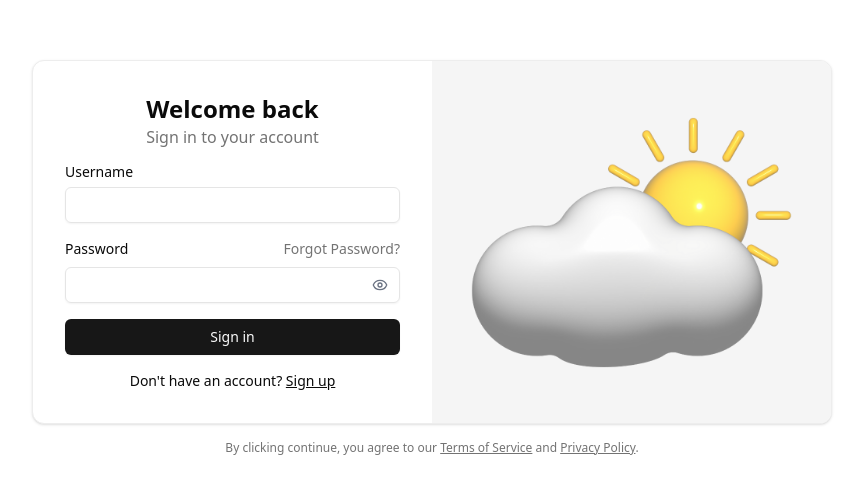
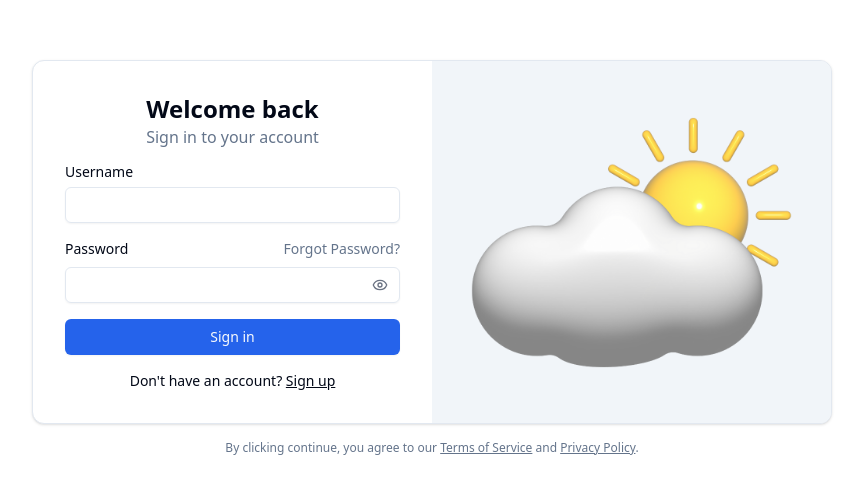
Before and after one commit to CJDayag/Weather-Application, a React (Vite) app in the folder frontend/: page /login in a window 1280 px wide. Shown: the part 142-636 px from the top of the page, without its empty margins (208-1071 px from the left). Built offline with nearby package versions, Linux system fonts and the light colour scheme; no server answers.

Commit message:
added themes for recharts

```diff
--- a/frontend/src/index.css
+++ b/frontend/src/index.css
@@ -1,8 +1,6 @@
 @import "tailwindcss";
 
 @plugin "tailwindcss-animate";
-
-@custom-variant dark (&:is(.dark *));
 
 @theme {
     --font-sans:
@@ -45,6 +43,8 @@
     --color-chart-3: var(--chart-3);
     --color-chart-4: var(--chart-4);
     --color-chart-5: var(--chart-5);
+    --color-chart-6: var(--chart-6);
+    --color-chart-7: var(--chart-7);
 
     --color-sidebar: var(--sidebar-background);
     --color-sidebar-foreground: var(--sidebar-foreground);
@@ -67,30 +67,33 @@
 
 @layer base {
   :root {
-    --background: hsl(0, 0%, 100%);
-    --foreground: hsl(0, 0%, 3.9%);
-    --card: hsl(0, 0%, 100%);
-    --card-foreground: hsl(0, 0%, 3.9%);
-    --popover: hsl(0, 0%, 100%);
-    --popover-foreground: hsl(0, 0%, 3.9%);
-    --primary: hsl(0, 0%, 9%);
-    --primary-foreground: hsl(0, 0%, 98%);
-    --secondary: hsl(0, 0%, 96.1%);
-    --secondary-foreground: hsl(0, 0%, 9%);
-    --muted: hsl(0, 0%, 96.1%);
-    --muted-foreground: hsl(0, 0%, 45.1%);
-    --accent: hsl(0, 0%, 96.1%);
-    --accent-foreground: hsl(0, 0%, 9%);
-    --destructive: hsl(0, 84.2%, 60.2%);
-    --destructive-foreground: hsl(0, 0%, 98%);
-    --border: hsl(0, 0%, 92.8%);
-    --input: hsl(0, 0%, 89.8%);
-    --ring: hsl(0, 0%, 3.9%);
-    --chart-1: hsl(12, 76%, 61%);
-    --chart-2: hsl(173, 58%, 39%);
-    --chart-3: hsl(197, 37%, 24%);
-    --chart-4: hsl(43, 74%, 66%);
-    --chart-5: hsl(27, 87%, 67%);
+    --background: hsl(0 0% 100%);
+    --foreground: hsl(222.2 84% 4.9%);
+    --card: hsl(0 0% 100%);
+    --card-foreground: hsl(222.2 84% 4.9%);
+    --popover: hsl(0 0% 100%);
+    --popover-foreground: hsl(222.2 84% 4.9%);
+    --primary: hsl(221.2 83.2% 53.3%);
+    --primary-foreground: hsl(210 40% 98%);
+    --secondary: hsl(210 40% 96.1%);
+    --secondary-foreground: hsl(222.2 47.4% 11.2%);
+    --muted: hsl(210 40% 96.1%);
+    --muted-foreground: hsl(215.4 16.3% 46.9%);
+    --accent: hsl(210 40% 96.1%);
+    --accent-foreground: hsl(222.2 47.4% 11.2%);
+    --destructive: hsl(0 84.2% 60.2%);
+    --destructive-foreground: hsl(210 40% 98%);
+    --border: hsl(214.3 31.8% 91.4%);
+    --input: hsl(214.3 31.8% 91.4%);
+    --ring: hsl(221.2 83.2% 53.3%);
+    --radius: 0.75rem;
+    --chart-1: hsl(12 76% 61%);
+    --chart-2: hsl(173 58% 39%);
+    --chart-3: hsl(197 37% 24%);
+    --chart-4: hsl(43 74% 66%);
+    --chart-5: hsl(27 87% 67%);
+    --chart-6: hsl(212 95% 68%);
+    --chart-7: hsl(221.2 83.2% 53.3%);
     --radius: 0.5rem;
     --sidebar-background: hsl(0, 0%, 98%);
     --sidebar-foreground: hsl(240, 5.3%, 30%);
@@ -105,31 +108,33 @@
 }
 
 .dark {
-    --background: hsl(0, 0%, 3.9%);
-    --foreground: hsl(0, 0%, 98%);
-    --card: hsl(0, 0%, 3.9%);
-    --card-foreground: hsl(0, 0%, 98%);
-    --popover: hsl(0, 0%, 3.9%);
-    --popover-foreground: hsl(0, 0%, 98%);
-    --primary: hsl(0, 0%, 98%);
-    --primary-foreground: hsl(0, 0%, 9%);
-    --secondary: hsl(0, 0%, 14.9%);
-    --secondary-foreground: hsl(0, 0%, 98%);
-    --muted: hsl(0, 0%, 6.9%);
-    --muted-foreground: hsl(0, 0%, 63.9%);
-    --accent: hsl(0, 0%, 14.9%);
-    --accent-foreground: hsl(0, 0%, 98%);
-    --destructive: hsl(0, 84%, 60%);
-    --destructive-foreground: hsl(0, 0%, 98%);
-    --border: hsl(0, 0%, 14.9%);
-    --input: hsl(0, 0%, 14.9%);
-    --ring: hsl(0, 0%, 83.1%);
-    --chart-1: hsl(220, 70%, 50%);
-    --chart-2: hsl(160, 60%, 45%);
-    --chart-3: hsl(30, 80%, 55%);
-    --chart-4: hsl(280, 65%, 60%);
-    --chart-5: hsl(340, 75%, 55%);
-    --sidebar-background: hsl(0, 0%, 7%);
+    --background: hsl(222.2 84% 4.9%);
+    --foreground: hsl(210 40% 98%);
+    --card: hsl(222.2 84% 4.9%);
+    --card-foreground: hsl(210 40% 98%);
+    --popover: hsl(222.2 84% 4.9%);
+    --popover-foreground: hsl(210 40% 98%);
+    --primary: hsl(217.2 91.2% 59.8%);
+    --primary-foreground: hsl(222.2 47.4% 11.2%);
+    --secondary: hsl(217.2 32.6% 17.5%);
+    --secondary-foreground: hsl(210 40% 98%);
+    --muted: hsl(217.2 32.6% 17.5%);
+    --muted-foreground: hsl(215 20.2% 65.1%);
+    --accent: hsl(217.2 32.6% 17.5%);
+    --accent-foreground: hsl(210 40% 98%);
+    --destructive: hsl(0 62.8% 30.6%);
+    --destructive-foreground: hsl(210 40% 98%;);
+    --border: hsl(217.2 32.6% 17.5%);
+    --input: hsl(217.2 32.6% 17.5%);
+    --ring: hsl(224.3 76.3% 48%);
+    --chart-1: hsl(220 70% 50%);
+    --chart-2: hsl(160 60% 45%);
+    --chart-3: hsl(30 80% 55%);
+    --chart-4: hsl(280 65% 60%);
+    --chart-5: hsl(340 75% 55%);
+    --chart-6: hsl(212 95% 68%);
+    --chart-7: hsl(221.2 83.2% 53.3%);
+    --sidebar-background: hsl(222.2 84% 4.9%);
     --sidebar-foreground: hsl(0, 0%, 80%);
     --sidebar-primary: hsl(360, 100%, 100%);
     --sidebar-primary-foreground: hsl(0, 0%, 100%);
@@ -138,7 +143,7 @@
     --sidebar-border: hsl(0, 0%, 15.9%);
     --sidebar-ring: hsl(217.2, 91.2%, 59.8%);
     --sidebar:
-        hsl(240 5.9% 10%);
+    hsl(222.2 84% 4.9%);
 }
 
   }
```
